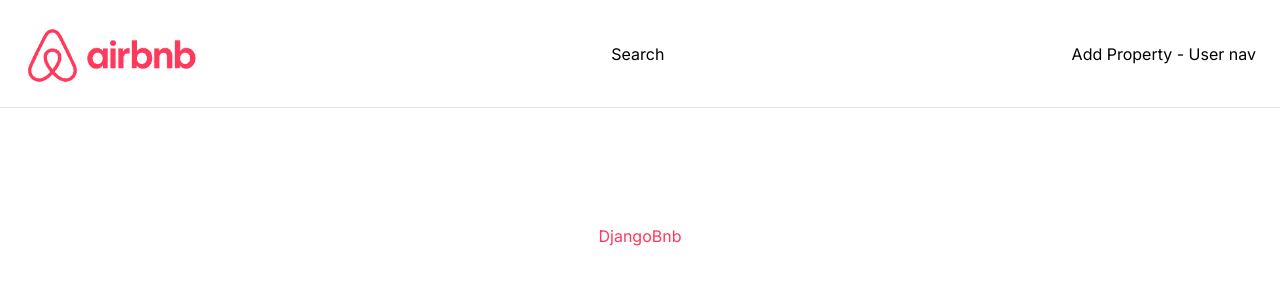
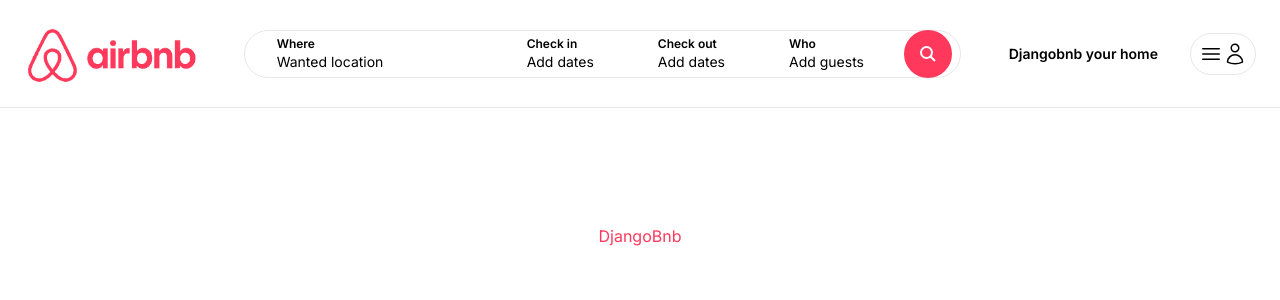
Before and after one commit to ThorondorManwe/djangoBnb, a Next.js app: page / in a window 1280 px wide. Shown: the top 300 px of the page. Built offline with nearby package versions, Linux system fonts and the light colour scheme.

Commit message:
Style Navigation component

```diff
--- /dev/null
+++ b/app/components/navbar/AddPropertyButton.tsx
@@ -0,0 +1,34 @@
+'use client';
+
+/* import useLoginModal from "@/app/hooks/useLoginModal";
+import useAddPropertyModal from "@/app/hooks/useAddPropertyModal"; */
+
+interface AddPropertyButtonProps {
+    userId?: string | null;
+}
+
+const AddPropertyButton: React.FC<AddPropertyButtonProps> = ({
+    userId
+}) => {
+    /* const loginModal = useLoginModal();
+    const addPropertyModal = useAddPropertyModal(); */
+
+    /* const airbnbYourHome = () => {
+        if (userId) {
+            addPropertyModal.open()
+        } else {
+            loginModal.open();
+        }
+    } */
+
+    return (
+        <div
+            /* onClick={airbnbYourHome} */
+            className="p-2 cursor-pointer text-sm font-semibold rounded-full hover:bg-gray-200"
+        >
+            Djangobnb your home
+        </div>
+    )
+}
+
+export default AddPropertyButton;
--- a/app/components/navbar/Navbar.tsx
+++ b/app/components/navbar/Navbar.tsx
@@ -1,6 +1,9 @@
 import Image from 'next/image'
 import Link from 'next/link'
 import React from 'react'
+import SearchFilters from './SearchFilters'
+import UserNav from './UserNav'
+import AddPropertyButton from './AddPropertyButton'
 
 const Navbar = () => {
   return (
@@ -12,11 +15,13 @@
                 </Link>
 
                 <div className="flex space-x-6">
-                    Search
+                    <SearchFilters />
                 </div>
 
                 <div className="flex items-center space-x-6">
-                    Add Property - User nav
+                    <AddPropertyButton />
+
+                    <UserNav />
                 </div>
             </div>
         </div>
--- /dev/null
+++ b/app/components/navbar/SearchFilters.tsx
@@ -0,0 +1,62 @@
+"use client";
+
+const SearchFilters = () => {
+
+
+  return (
+    <div
+      className="h-[48px] lg:h-[64] flex flex-row items-center justify-between border rounded-full"
+    >
+      <div className="hidden lg:block">
+        <div className="flex flex-row items-center justify-between">
+          <div className="cursor-pointer w-[250px] h-[48px] lg:h-[64] px-8 flex flex-col justify-center rounded-full hover:bg-gray-100">
+            <p className="text-xs font-semibold">Where</p>
+            <p className="text-sm">Wanted location</p>
+          </div>
+
+          <div className="cursor-pointer h-[48px] lg:h-[64] px-8 flex flex-col justify-center rounded-full hover:bg-gray-100">
+            <p className="text-xs font-semibold">Check in</p>
+            <p className="text-sm">Add dates</p>
+          </div>
+
+          <div className="cursor-pointer h-[48px] lg:h-[64] px-8 flex flex-col justify-center rounded-full hover:bg-gray-100">
+            <p className="text-xs font-semibold">Check out</p>
+            <p className="text-sm">Add dates</p>
+          </div>
+
+          <div className="cursor-pointer h-[48px] lg:h-[64] px-8 flex flex-col justify-center rounded-full hover:bg-gray-100">
+            <p className="text-xs font-semibold">Who</p>
+            <p className="text-sm">Add guests</p>
+          </div>
+        </div>
+      </div>
+
+      <div className="p-2">
+        <div className="cursor-pointer p-2 lg:p-4 bg-airbnb hover:bg-airbnb-dark transition rounded-full text-white">
+          <svg
+            viewBox="0 0 32 32"
+            style={{
+              display: "block",
+              fill: "none",
+              height: "16px",
+              width: "16px",
+              stroke: "currentColor",
+              strokeWidth: 4,
+              overflow: "visible",
+            }}
+            aria-hidden="true"
+            role="presentation"
+            focusable="false"
+          >
+            <path
+              fill="none"
+              d="M13 24a11 11 0 1 0 0-22 11 11 0 0 0 0 22zm8-3 9 9"
+            ></path>
+          </svg>
+        </div>
+      </div>
+    </div>
+  );
+};
+
+export default SearchFilters;
--- /dev/null
+++ b/app/components/navbar/UserNav.tsx
@@ -0,0 +1,119 @@
+"use client";
+
+import { useRouter } from "next/navigation";
+import { useState } from "react";
+
+/* import MenuLink from "./MenuLink";
+import LogoutButton from "../LogoutButton";
+
+import useLoginModal from "@/app/hooks/useLoginModal";
+import useSignupModal from "@/app/hooks/useSignupModal"; */
+
+interface UserNavProps {
+  userId?: string | null;
+}
+
+const UserNav: React.FC<UserNavProps> = ({ userId }) => {
+  const router = useRouter();
+  /* const loginModal = useLoginModal();
+  const signupModal = useSignupModal(); */
+  const [isOpen, setIsOpen] = useState(false);
+
+  console.log("asdf", userId);
+
+  return (
+    <div className="p-2 relative inline-block border rounded-full">
+      <button onClick={() => setIsOpen(!isOpen)} className="flex items-center">
+        <svg
+          fill="none"
+          viewBox="0 0 24 24"
+          strokeWidth="1.5"
+          stroke="currentColor"
+          className="w-6 h-6"
+        >
+          <path
+            strokeLinecap="round"
+            strokeLinejoin="round"
+            d="M3.75 6.75h16.5M3.75 12h16.5m-16.5 5.25h16.5"
+          />
+        </svg>
+
+        <svg
+          fill="none"
+          viewBox="0 0 24 24"
+          strokeWidth="1.5"
+          stroke="currentColor"
+          className="w-6 h-6"
+        >
+          <path
+            strokeLinecap="round"
+            strokeLinejoin="round"
+            d="M15.75 6a3.75 3.75 0 1 1-7.5 0 3.75 3.75 0 0 1 7.5 0ZM4.501 20.118a7.5 7.5 0 0 1 14.998 0A17.933 17.933 0 0 1 12 21.75c-2.676 0-5.216-.584-7.499-1.632Z"
+          />
+        </svg>
+      </button>
+
+      {isOpen && (
+        <div className="w-[220px] absolute top-[60px] right-0 bg-white border rounded-xl shadow-md flex flex-col cursor-pointer">
+          {/* {userId ? (
+            <>
+              <MenuLink
+                label="Inbox"
+                onClick={() => {
+                  setIsOpen(false);
+                  router.push("/inbox");
+                }}
+              />
+
+              <MenuLink
+                label="My properties"
+                onClick={() => {
+                  setIsOpen(false);
+                  router.push("/myproperties");
+                }}
+              />
+
+              <MenuLink
+                label="My favorites"
+                onClick={() => {
+                  setIsOpen(false);
+                  router.push("/myfavorites");
+                }}
+              />
+
+              <MenuLink
+                label="My reservations"
+                onClick={() => {
+                  setIsOpen(false);
+                  router.push("/myreservations");
+                }}
+              />
+
+              <LogoutButton />
+            </>
+          ) : (
+            <>
+              <MenuLink
+                label="Log in"
+                onClick={() => {
+                  setIsOpen(false);
+                  loginModal.open();
+                }}
+              />
+
+              <MenuLink
+                label="Sign up"
+                onClick={() => {
+                  setIsOpen(false);
+                  signupModal.open();
+                }}
+              />
+            </>
+          )} */}
+        </div>
+      )}
+    </div>
+  );
+};
+
+export default UserNav;
```
